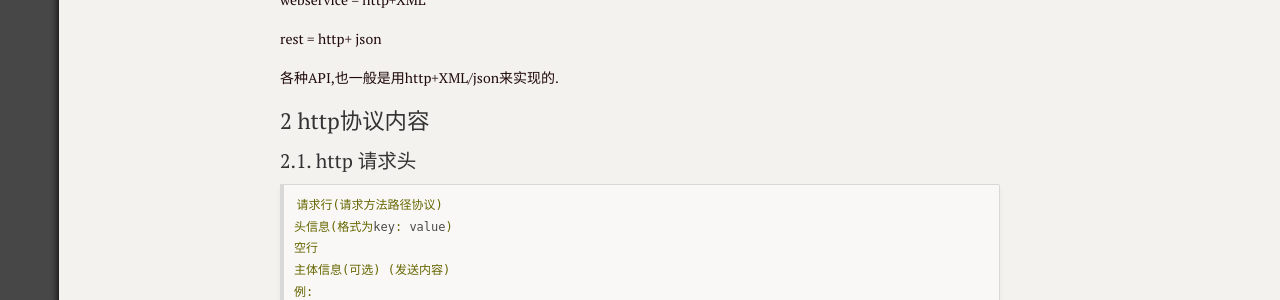
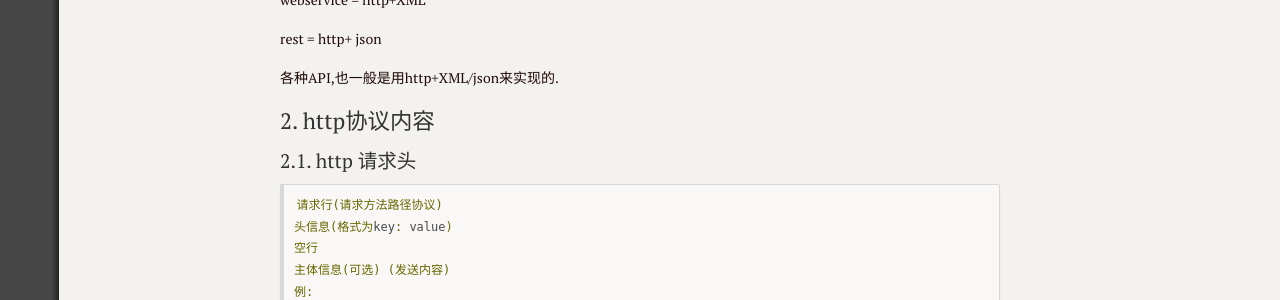
Before and after one commit to GitHubCuCu/dougaoyang.github.io, a Jekyll site: the page built from _posts/php/2014-11-14-http-code.md, in a window 1280 px wide. Shown: the part 394-694 px from the top of the page. Built offline with Jekyll 4.4.1, drawn with Linux system fonts in a browser that asks for light colours; Markdown is read by kramdown in place of the engine named in the settings.

```diff
--- a/_posts/php/2014-11-14-http-code.md
+++ b/_posts/php/2014-11-14-http-code.md
@@ -20,7 +20,7 @@
 
 各种API,也一般是用http+XML/json来实现的.
 
-##2 http协议内容
+##2. http协议内容
 
 ###2.1. http 请求头
 
```
Also changed, not shown: _posts/mysql/2014-10-28-mysql-load-data.md (+4 -7 lines).
